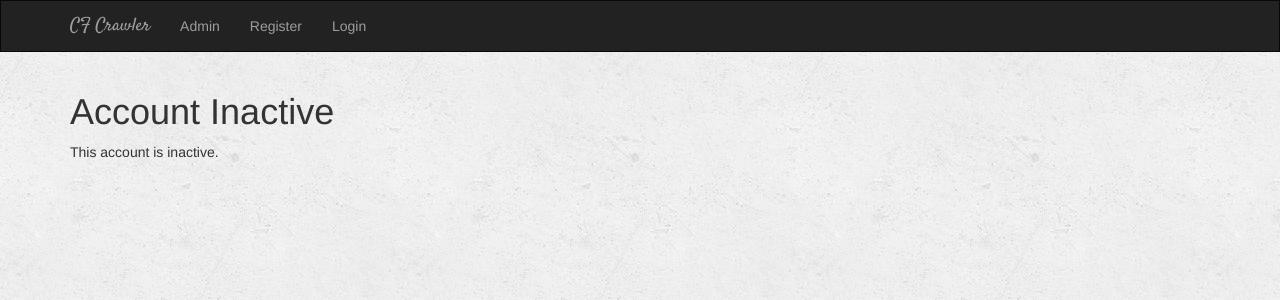
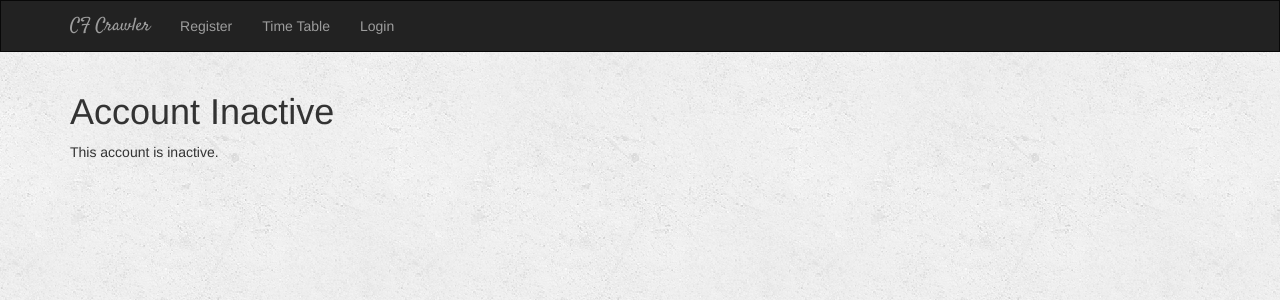
Before and after one commit to krtky123/CodeForces-Crawler, a Django app: the page made by templates/base.html in a window 1280 px wide. Shown: the top 300 px of the page. Run offline with Django 3.2, Linux system fonts and the light colour scheme; some libraries are stand-ins or nearby versions.

Commit message:
Update base.html

```diff
--- a/templates/base.html
+++ b/templates/base.html
@@ -23,12 +23,13 @@
             {# Django Home Link / Admin Link / Register Link#}
 
             <li><a class="navbar-brand" href="{% url 'main:home' %}">CF Crawler</a></li>
-            <li><a class="navbar-link" href="{% url 'admin:index' %}">Admin</a></li>
+
 
 
             {% if not user.is_authenticated %}
               <li><a class="navbar-link" href="{% url 'account_signup' %}">Register</a></li>
             {% endif %}
+            <li><a class="navbar-link" href="{% url 'main:time_table' %}">Time Table</a></li>
 
 
 
```
